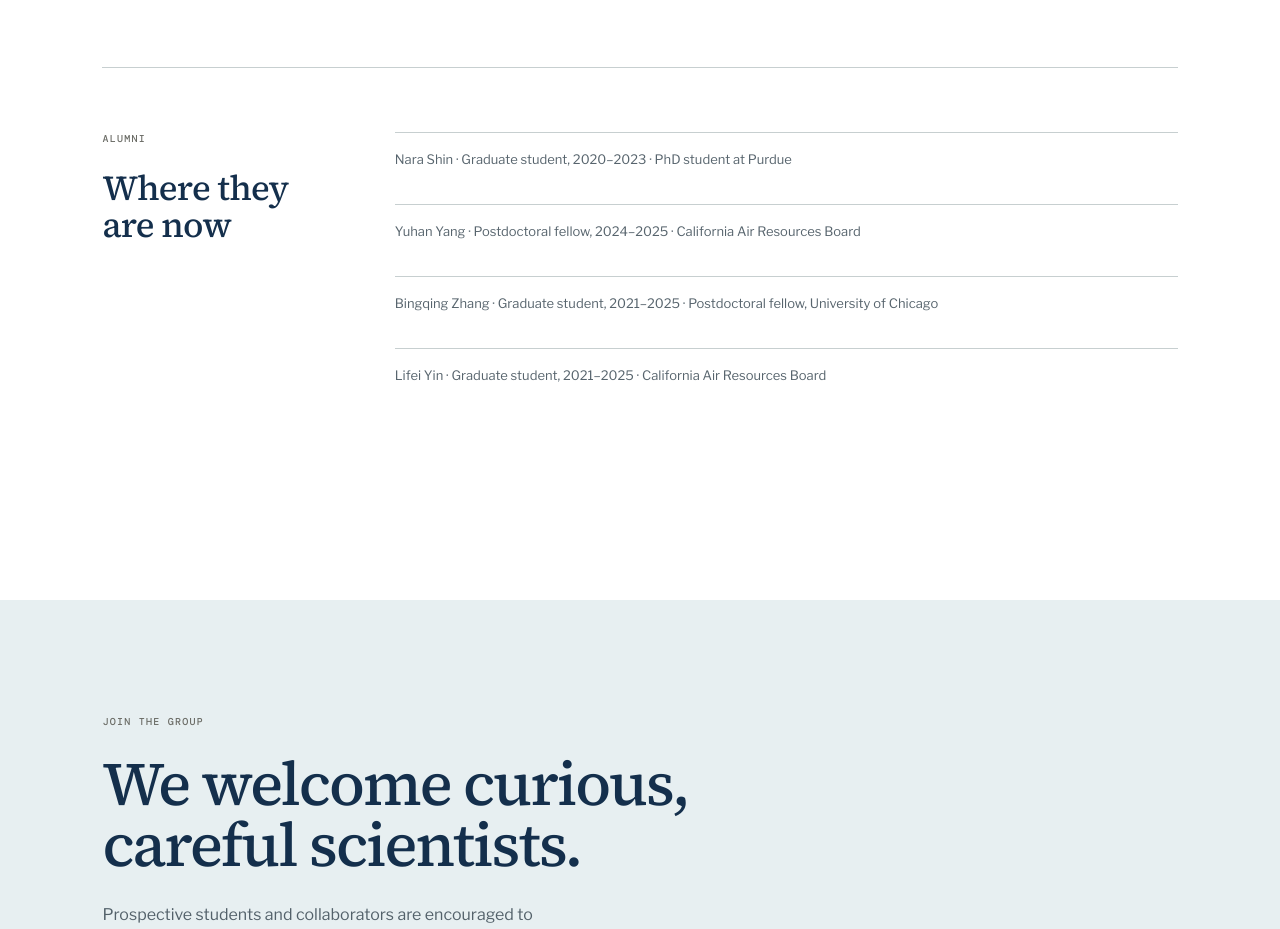
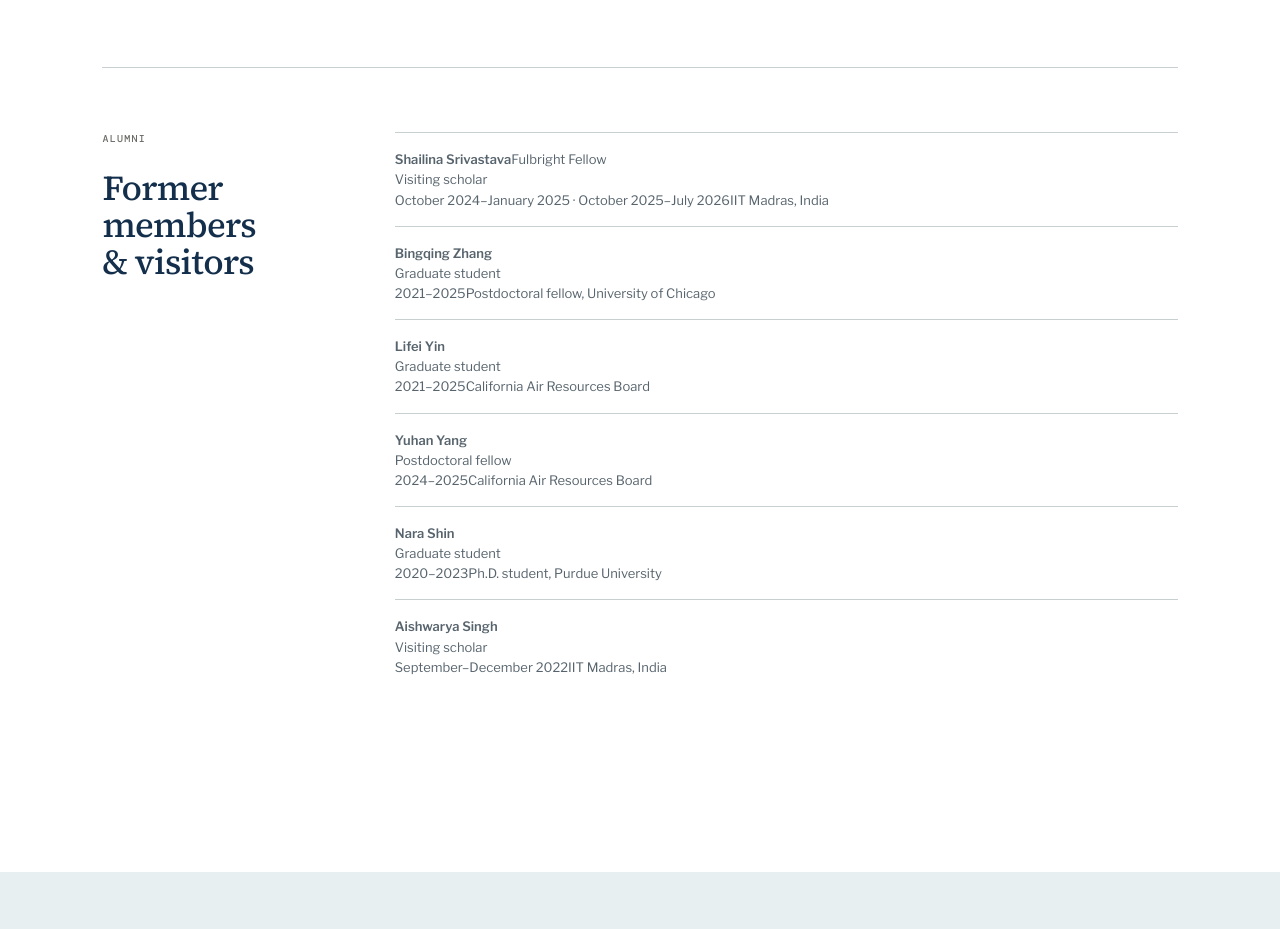
Before and after one commit to pengfeiliu371/aerosol-climate-health-lab-website, a Next.js app: page /people in a window 1280 px wide. Shown: the part 1980-2909 px from the top of the page. Built offline with nearby package versions, Linux system fonts and the light colour scheme; no server answers.

Commit message:
Add visiting scholars to alumni

```diff
--- a/app/people/page.tsx
+++ b/app/people/page.tsx
@@ -24,7 +24,45 @@ const members = [
     image: "/images/people/longkun-he.jpg"
   }
 ];
-const alumni = ["Nara Shin · Graduate student, 2020–2023 · PhD student at Purdue", "Yuhan Yang · Postdoctoral fellow, 2024–2025 · California Air Resources Board", "Bingqing Zhang · Graduate student, 2021–2025 · Postdoctoral fellow, University of Chicago", "Lifei Yin · Graduate student, 2021–2025 · California Air Resources Board"];
+const alumni = [
+  {
+    name: "Shailina Srivastava",
+    role: "Visiting scholar",
+    period: "October 2024–January 2025 · October 2025–July 2026",
+    note: "IIT Madras, India",
+    honor: "Fulbright Fellow",
+  },
+  {
+    name: "Bingqing Zhang",
+    role: "Graduate student",
+    period: "2021–2025",
+    note: "Postdoctoral fellow, University of Chicago",
+  },
+  {
+    name: "Lifei Yin",
+    role: "Graduate student",
+    period: "2021–2025",
+    note: "California Air Resources Board",
+  },
+  {
+    name: "Yuhan Yang",
+    role: "Postdoctoral fellow",
+    period: "2024–2025",
+    note: "California Air Resources Board",
+  },
+  {
+    name: "Nara Shin",
+    role: "Graduate student",
+    period: "2020–2023",
+    note: "Ph.D. student, Purdue University",
+  },
+  {
+    name: "Aishwarya Singh",
+    role: "Visiting scholar",
+    period: "September–December 2022",
+    note: "IIT Madras, India",
+  },
+];
 
 export default function PeoplePage() {
   return <PageShell><main>
@@ -42,8 +80,12 @@ export default function PeoplePage() {
         <ul className="member-list">{members.map(({ name, role, image }) => <li key={name}><div className="member-copy"><strong>{name}</strong><span>{role}</span></div><img className="profile-photo" src={sitePath(image)} alt={name} loading="lazy" /></li>)}</ul>
       </section>
       <section className="people-section alumni-section">
-        <div className="people-section-heading"><p className="kicker">ALUMNI</p><h2>Where they are now</h2></div>
-        <ul className="alumni-list">{alumni.map(person => <li key={person}>{person}</li>)}</ul>
+        <div className="people-section-heading"><p className="kicker">ALUMNI</p><h2>Former members<br />&amp; visitors</h2></div>
+        <ul className="alumni-list">{alumni.map(({ name, role, period, note, honor }) => <li key={name}>
+          <div className="alumni-name"><strong>{name}</strong>{honor ? <span className="alumni-honor">{honor}</span> : null}</div>
+          <span className="alumni-role">{role}</span>
+          <div className="alumni-details"><span className="alumni-period">{period}</span><span className="alumni-note">{note}</span></div>
+        </li>)}</ul>
       </section>
     </section>
     <section className="join"><p className="kicker">JOIN THE GROUP</p><h2>We welcome curious,<br />careful scientists.</h2><p>Prospective students and collaborators are encouraged to contact Prof. Liu.</p><a className="quiet-link dark" href={sitePath("/contact")}>Contact the group <span>→</span></a></section>
```
